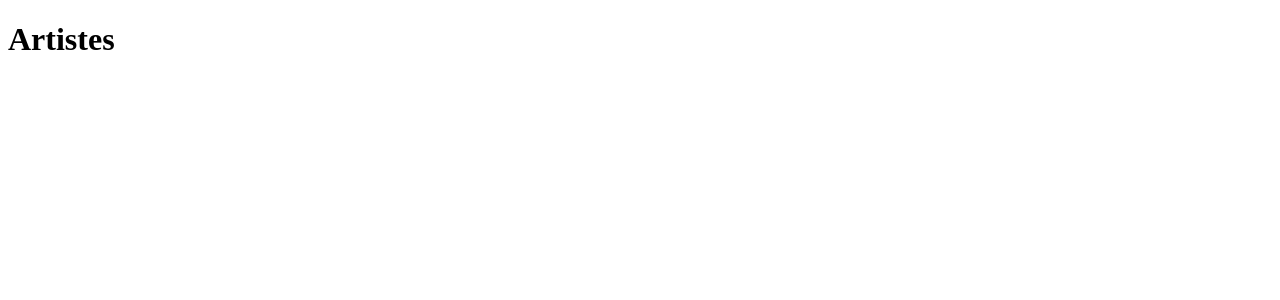
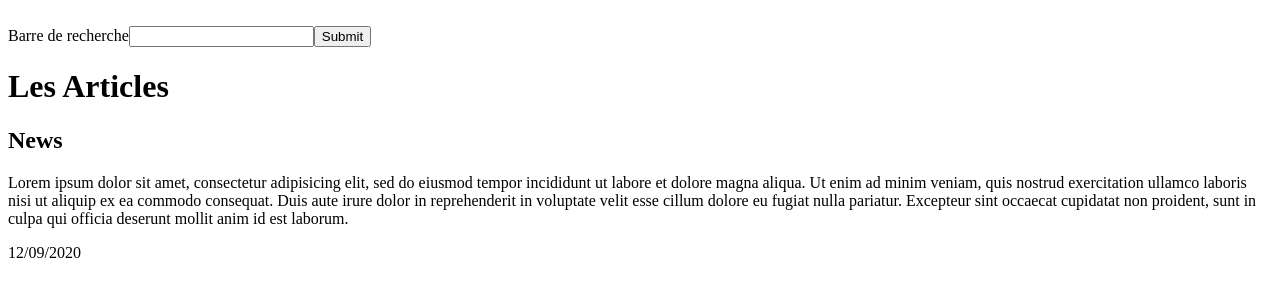
Before and after one commit to OwenCoogan/music_mag_vueJS, a Vue app: page /articles in a window 1280 px wide. Shown: the top 300 px of the page. Built offline with nearby package versions, Linux system fonts and the light colour scheme; data requests are answered from the project's data file.

Commit message:
adding fetch method for articles page

```diff
--- a/src/components/articles/ArticleList.vue
+++ b/src/components/articles/ArticleList.vue
@@ -1,5 +1,11 @@
 <template>
-
+  <div >
+    <div v-for="article in articles" :key="article.content">
+      <h2>{{ article.title }}</h2>
+      <p>{{ article.content }}</p>
+      <p>{{ article.published }}</p>
+    </div>
+  </div>
 
 </template>
 
@@ -9,21 +15,21 @@ import axios from 'axios'
 export default {
   data () {
     return {
-      users: [],
+      articles: [],
     }
   },
   methods: {
     async fetchData () {
       const token = localStorage.getItem('vuejs_token')
-
-      const res = axios.get('http://localhost:8080/news', {
+      const res = await axios.get('http://localhost:3000/news', {
         headers: {
           Authorization: `Bearer ${token}`
         }
       })
-      console.log(res)
-      this.users = res.data
+      this.articles = res.data
     }
+
+
   },
   mounted () {
     this.fetchData()
--- a/src/components/ui-elements/Footer.vue
+++ b/src/components/ui-elements/Footer.vue
@@ -5,8 +5,8 @@
 import { defineComponent } from '@vue/composition-api'
 
 export default defineComponent({
-    setup() {
+  setup () {
 
-    },
+  },
 })
 </script>
--- a/src/components/ui-elements/SearchBar.vue
+++ b/src/components/ui-elements/SearchBar.vue
@@ -9,8 +9,8 @@
 import { defineComponent } from '@vue/composition-api'
 
 export default defineComponent({
-    setup() {
+  setup () {
 
-    },
+  },
 })
 </script>
--- a/src/router/index.js
+++ b/src/router/index.js
@@ -6,8 +6,8 @@ import Login from '@/views/Login'
 import Register from '@/views/Register'
 import ArtistList from '@/views/ArtistList'
 import ArticleList from '@/views/ArticleList'
-import Article from '@/views/Article'
-import Artist from '@/views/Artist'
+// import Article from '@/views/Article'
+// import Artist from '@/views/Artist'
 
 import auth from '@/api/auth'
 
@@ -37,7 +37,7 @@ const router = new Router({
       component: ArtistList,
       path: '/artists',
     },
-   /* {
+    /* {
       component: Artist,
       path: `/artist/${artist.id}`,
     },
--- a/src/views/Article.vue
+++ b/src/views/Article.vue
@@ -13,7 +13,7 @@ import Header from '@/components/ui-elements/Header'
 export default {
   components: {
     'article-list': ArticleList,
-    'Header':Header
+    Header: Header
   }
 }
 </script>
--- a/src/views/ArticleList.vue
+++ b/src/views/ArticleList.vue
@@ -1,16 +1,19 @@
 <template>
   <div>
-    <h1>Artistes</h1>
+    <header-app />
+    <h1>Les Articles</h1>
     <article-list />
   </div>
 </template>
 
 <script>
+import Header from '@/components/ui-elements/Header'
 import ArticleList from '@/components/articles/ArticleList'
 
 export default {
   components: {
     'article-list': ArticleList,
+    'header-app': Header
   }
 }
 </script>
--- a/src/views/Artist.vue
+++ b/src/views/Artist.vue
@@ -1,8 +1,8 @@
 <template>
 
   <div>
-    <Header/>
-    <h1>Artistes</h1>
+    <header-app />
+    <h1>Page artiste</h1>
     <article-list />
   </div>
 </template>
@@ -14,7 +14,7 @@ import ArticleList from '@/components/articles/ArticleList'
 export default {
   components: {
     'article-list': ArticleList,
-    'Header':Header
+    'header-app': Header
   }
 }
 </script>
--- a/src/views/ArtistList.vue
+++ b/src/views/ArtistList.vue
@@ -13,7 +13,7 @@ import ArticleList from '@/components/articles/ArticleList'
 export default {
   components: {
     'article-list': ArticleList,
-    'header':Header
+    header: Header
   }
 }
 </script>
```
Also changed, not shown: .eslintrc.js.
